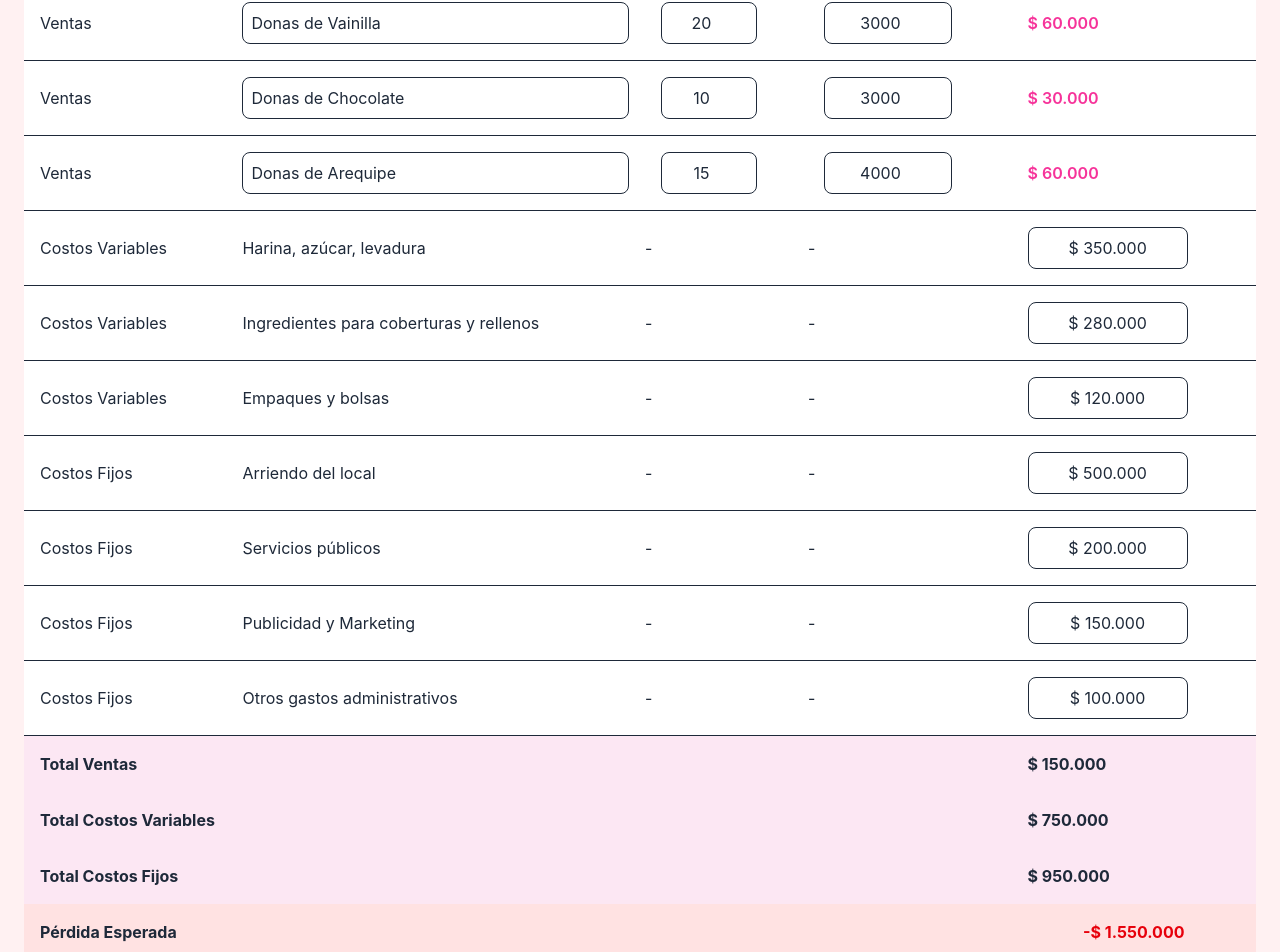
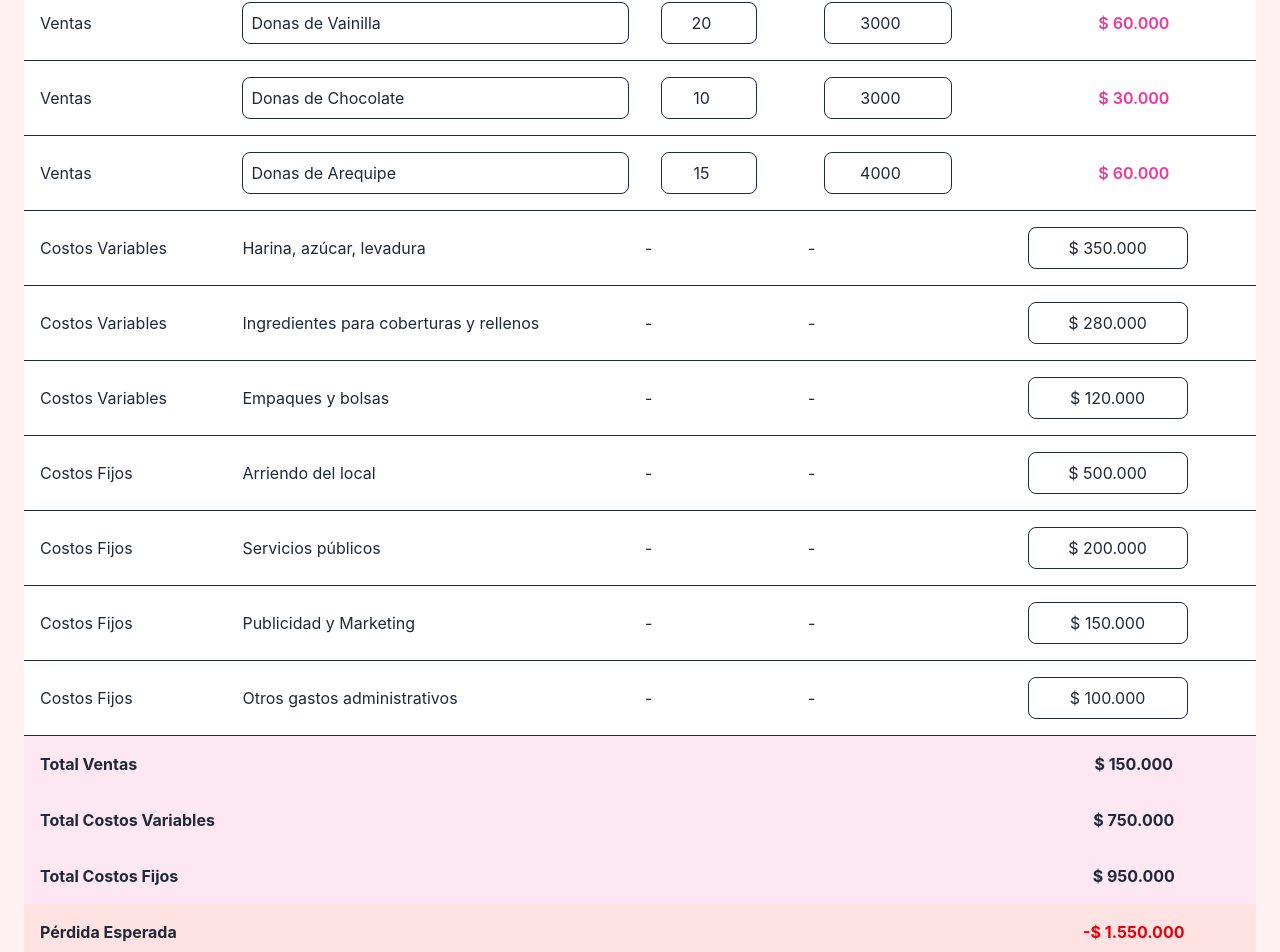
Before and after one commit to SergioGodPlay/SweetDonuts, a React (Vite) app: page /presupuesto in a window 1280 px wide. Shown: the part 311-1263 px from the top of the page. Built offline with nearby package versions, Linux system fonts and the light colour scheme.

Commit message:
texto de el subtotal y del total de ventas centrado

```diff
--- a/src/pages/Presupuesto.tsx
+++ b/src/pages/Presupuesto.tsx
@@ -143,7 +143,7 @@ export const Presupuesto = () => {
                     />
                   </td>
 
-                  <td className="p-4 font-semibold text-pink-500">
+                  <td className="p-4 font-semibold text-center text-pink-500">
                     {formatoCOP(
                       calcularSubtotal(item.cantidad, item.valorUnitario),
                     )}
@@ -237,21 +237,21 @@ export const Presupuesto = () => {
                 <td colSpan={4} className="p-4">
                   Total Ventas
                 </td>
-                <td className="p-4">{formatoCOP(totalVentas)}</td>
+                <td className="p-4 text-center">{formatoCOP(totalVentas)}</td>
               </tr>
 
               <tr className="bg-pink-100 dark:bg-gray-800 font-bold">
                 <td colSpan={4} className="p-4">
                   Total Costos Variables
                 </td>
-                <td className="p-4">{formatoCOP(totalVariables)}</td>
+                <td className="p-4 text-center">{formatoCOP(totalVariables)}</td>
               </tr>
 
               <tr className="bg-pink-100 dark:bg-gray-800 font-bold">
                 <td colSpan={4} className="p-4">
                   Total Costos Fijos
                 </td>
-                <td className="p-4">{formatoCOP(totalFijos)}</td>
+                <td className="p-4 text-center">{formatoCOP(totalFijos)}</td>
               </tr>
 
               <tr
```
